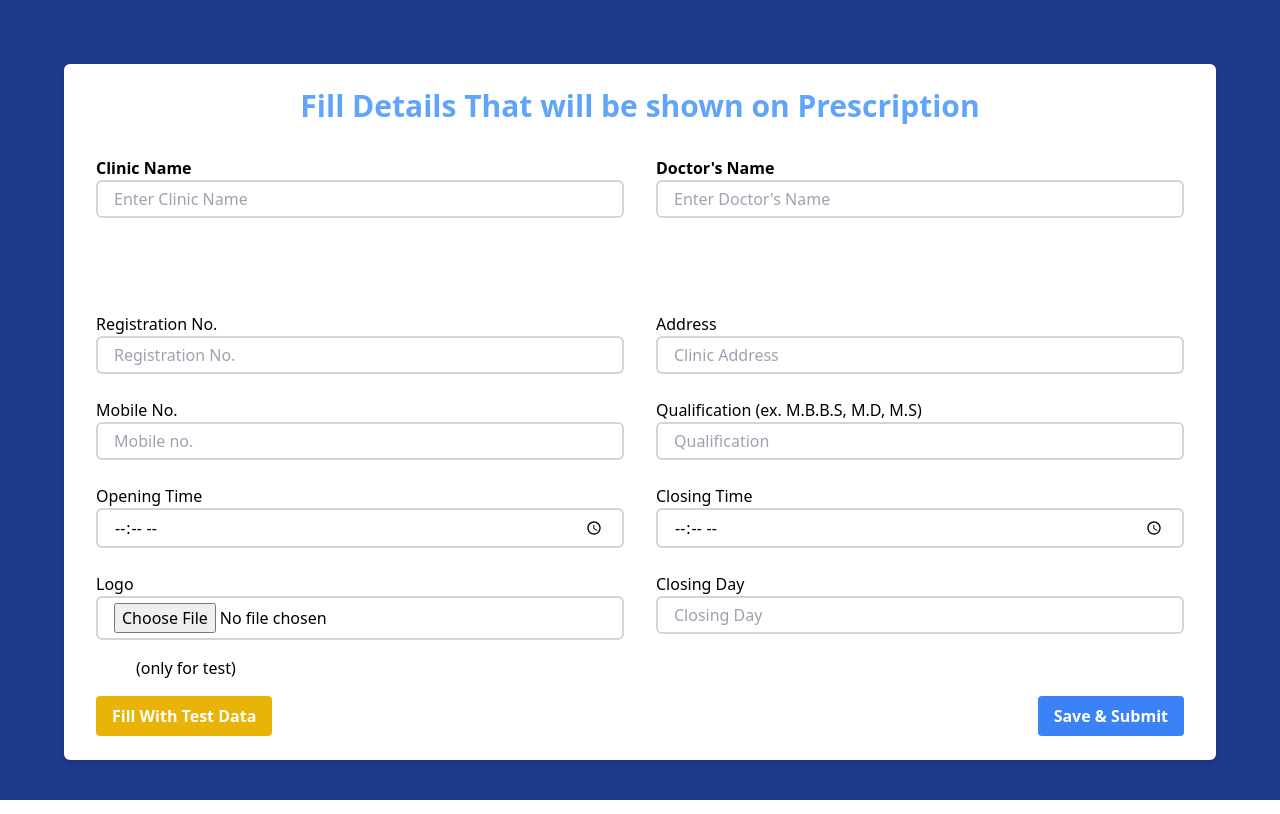
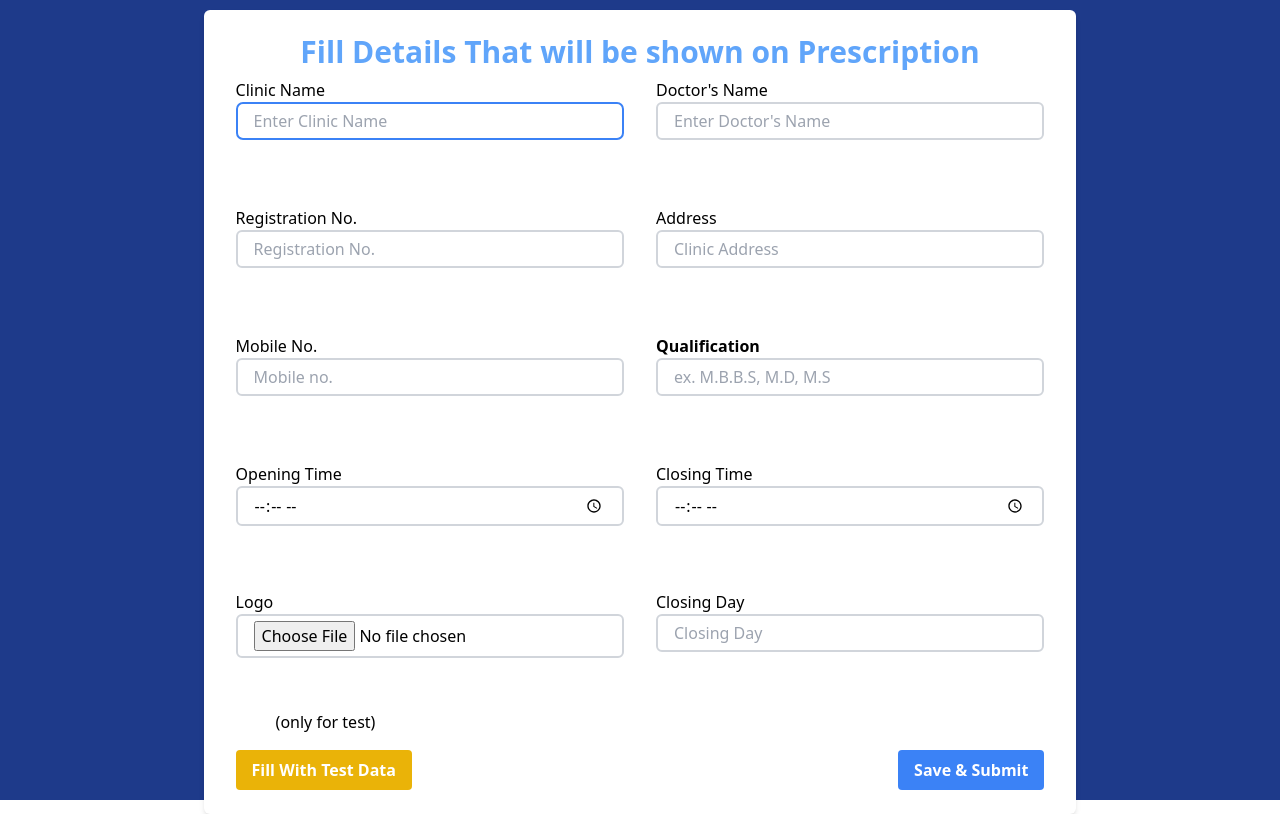
Before and after one commit to affu72/Medical-report, a React (Create React App) app: page / in a window 1280 px wide. Built offline with nearby package versions, Linux system fonts and the light colour scheme.

Commit message:
doctors details

```diff
--- a/src/components/CustomComp/InputRHF.tsx
+++ b/src/components/CustomComp/InputRHF.tsx
@@ -32,7 +32,10 @@ const InputRHF = ({
         <div className={`basis-1/2 h-32 mb-1`}>
           <label className="font-[600]">{label}</label>
           <Controller
-            rules={{ required: "This field is required" }}
+            rules={{
+              required: "This field is required",
+              minLength: { value: 4, message: "should of 4 length" },
+            }}
             control={control}
             name={name}
             defaultValue={""}
@@ -53,8 +56,6 @@ const InputRHF = ({
                   {touchedFields.name || (
                     <FormError errors={errors} name={name} />
                   )}
-
-                  {/* <FormError /> */}
                 </>
               );
             }}
--- a/src/components/DoctorDetails.tsx
+++ b/src/components/DoctorDetails.tsx
@@ -28,7 +28,7 @@ const DoctorDetails = () => {
     formState: { errors },
   } = useForm<IDoctorDetails>({
     criteriaMode: "firstError",
-    mode: "onChange",
+    mode: "onBlur",
     // delayError: 500,
   });
 
@@ -44,27 +44,51 @@ const DoctorDetails = () => {
     <div className="bg-blue-900 h-screen pt-6 flex items-center">
       <form
         onSubmit={handleSubmit(onFormSubmit)}
-        className="grid grid-cols-2 gap-x-8 gap-y-6 max-w-6xl mx-auto px-8 py-6 bg-white rounded-md shadow-md"
+        className="grid grid-cols-2 gap-x-8 max-w-6xl mx-auto px-8 py-6 bg-white rounded-md shadow-md"
       >
         <h2 className="col-span-2 text-center mb-2 font-semibold text-3xl text-blue-400">
           Fill Details That will be shown on Prescription
         </h2>
 
-        <InputRHF
-          label="Clinic Name"
-          name="clinicName"
-          control={control}
-          placeholder="Enter Clinic Name"
-        />
+        <div className="h-32 ">
+          <label>Clinic Name</label>
+          <input
+            type="text"
+            placeholder="Enter Clinic Name"
+            className={getInputClassName(
+              `${errors.clinicName ? " outline-red-700" : ""}`
+            )}
+            {...register("clinicName", {
+              required: {
+                value: true,
+                message: getErrorMsg("Clinic Name"),
+              },
+            })}
+          />
 
-        <InputRHF
-          label="Doctor's Name"
-          name="doctorName"
-          control={control}
-          placeholder="Enter Doctor's Name"
-        />
+          {errors.clinicName && <FormError errors={errors} name="clinicName" />}
+        </div>
 
-        <div>
+        <div className="h-32 ">
+          <label>Doctor's Name</label>
+          <input
+            type="text"
+            placeholder="Enter Doctor's Name"
+            className={getInputClassName(
+              `${errors.doctorName ? " outline-red-700" : ""}`
+            )}
+            {...register("doctorName", {
+              required: {
+                value: true,
+                message: getErrorMsg("Doctor's Name"),
+              },
+            })}
+          />
+
+          {errors.doctorName && <FormError errors={errors} name="doctorName" />}
+        </div>
+
+        <div className="h-32 ">
           <label>Registration No.</label>
 
           <input
@@ -84,7 +108,7 @@ const DoctorDetails = () => {
           {errors.regNumber && <FormError errors={errors} name="regNumber" />}
         </div>
 
-        <div>
+        <div className="h-32">
           <label>Address</label>
 
           <input
@@ -120,16 +144,12 @@ const DoctorDetails = () => {
                 message: "Mobile Cannot be empty",
               },
               minLength: {
-                value: 1,
-                message: "Should be of 10 digit",
+                value: 10,
+                message: "Should be 10 digit",
               },
               maxLength: {
                 value: 10,
-                message: "Should be of 10 digit",
-              },
-              pattern: {
-                value: /^([+]d{2})?d{10}$/,
-                message: "Enter valid Mobile Number",
+                message: "Enter valid Number",
               },
             })}
           />
@@ -138,12 +158,12 @@ const DoctorDetails = () => {
           )}
         </div>
 
-        <div>
-          <label>Qualification (ex. M.B.B.S, M.D, M.S)</label>
+        <div className="h-32 ">
+          <label className="font-semibold">Qualification</label>
 
           <input
             type="text"
-            placeholder="Qualification"
+            placeholder="ex. M.B.B.S, M.D, M.S"
             className={getInputClassName(
               `${errors.qualification ? " outline-red-700" : ""}`
             )}
@@ -159,7 +179,7 @@ const DoctorDetails = () => {
           )}
         </div>
 
-        <div>
+        <div className="h-32 ">
           <label>Opening Time</label>
 
           <input
@@ -179,7 +199,7 @@ const DoctorDetails = () => {
           )}
         </div>
 
-        <div>
+        <div className="h-32 ">
           <label>Closing Time</label>
 
           <input
@@ -199,7 +219,7 @@ const DoctorDetails = () => {
           )}
         </div>
 
-        <div>
+        <div className="h-32 ">
           <label>Logo</label>
 
           <input
@@ -219,7 +239,7 @@ const DoctorDetails = () => {
           {errors.logo && <FormError errors={errors} name="logo" />}
         </div>
 
-        <div>
+        <div className="h-32 ">
           <label>Closing Day</label>
 
           <input
--- a/src/components/PreveiwComponent/Header.tsx
+++ b/src/components/PreveiwComponent/Header.tsx
@@ -10,21 +10,27 @@ const Header = () => {
 
   return (
     <div className="flex justify-between p-6 border-b-4 border-stone-600 xs:hidden">
-      <div className="">
+      <div className="flex flex-col items-start">
         <h3 className="text-3xl font-bold mb-2">{`Dr. ${doctorData.doctorName}`}</h3>
         <p>{`${doctorData.qualification}`}</p>
-        <p>{`Reg. No: ${doctorData.regNumber}`}</p>
-        <p>{`Mob. No:+91-${doctorData.doctorPhoneNumber}`}</p>
+        <p>
+          <span className="font-semibold">Reg. No: </span>{" "}
+          {`${doctorData.regNumber}`}
+        </p>
+        <p>
+          <span className="font-semibold">Mob. No:</span>{" "}
+          {`+91-${doctorData.doctorPhoneNumber}`}
+        </p>
       </div>
       <div className="border-2 border-slate-400 self-start">
         <img src={logo} alt="" className="w-28" />
       </div>
 
-      <div className="flex flex-col items-start">
+      <div className="flex flex-col items-end">
         <h2 className="text-center from-neutral-800 text-3xl font-bold mb-2">
           {doctorData.clinicName}
         </h2>
-        <p>{`${doctorData.clinicAddress}`}</p>
+        <p className="text-right">{`${doctorData.clinicAddress}`}</p>
         <p className="mt-2 font-semibold">{`Timing: ${doctorData.openingTime} - ${doctorData.closingTime}`}</p>
         <p className="font-semibold text-red-500">{`Closed: ${doctorData.closingDay}`}</p>
       </div>
```
